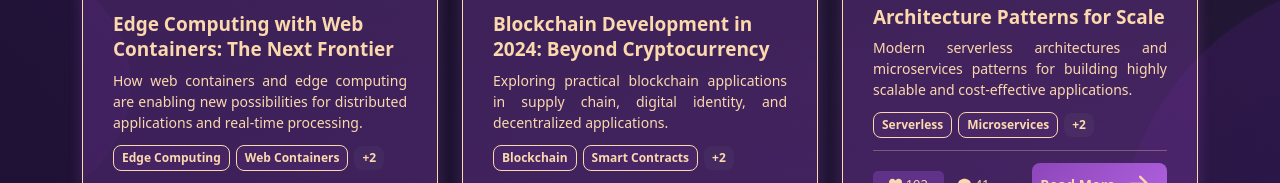
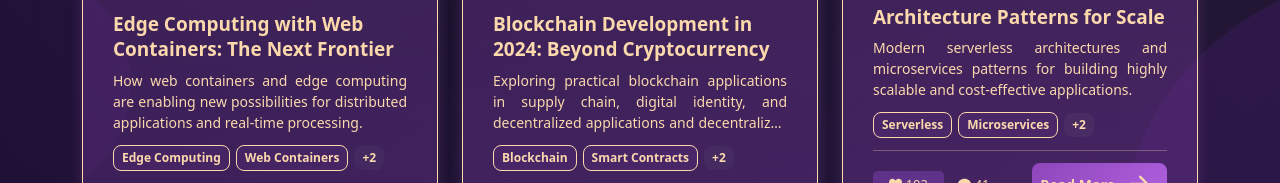
Before and after one commit to apit04726/Personal-Portfolio-main, a React (Create React App) app: page /blogs in a window 1280 px wide. Shown: the part 1093-1276 px from the top of the page. Built offline with nearby package versions, Linux system fonts and the light colour scheme.

Commit message:
fix: correct excerpt text for blog post on blockchain development

```diff
--- a/src/pages/blogs_page/BlogPage.jsx
+++ b/src/pages/blogs_page/BlogPage.jsx
@@ -85,7 +85,7 @@ const blogPosts = [
     id: 5,
     image: blog5,
     title: "Blockchain Development in 2024: Beyond Cryptocurrency",
-    excerpt: "Exploring practical blockchain applications in supply chain, digital identity, and decentralized applications.",
+    excerpt: "Exploring practical blockchain applications in supply chain, digital identity, and decentralized applications and decentralized and decentralized . ",
     content: "Blockchain technology has evolved far beyond cryptocurrency, with practical applications emerging across various industries. In 2024, we're seeing significant adoption in supply chain management, digital identity verification, and decentralized finance (DeFi). Smart contracts on platforms like Ethereum, Solana, and Polkadot are becoming more sophisticated, enabling complex business logic and automated workflows. The development ecosystem has matured with better tools, frameworks, and testing environments. We explore real-world implementations in healthcare records, voting systems, and intellectual property management. The integration of zero-knowledge proofs and layer-2 solutions has addressed scalability concerns, making blockchain practical for high-throughput applications. Developers entering this space need to understand not just smart contract development, but also the broader ecosystem including oracles, decentralized storage, and cross-chain interoperability.",
     author: "Blockchain Builder",
     date: "10 November, 2025",
```
